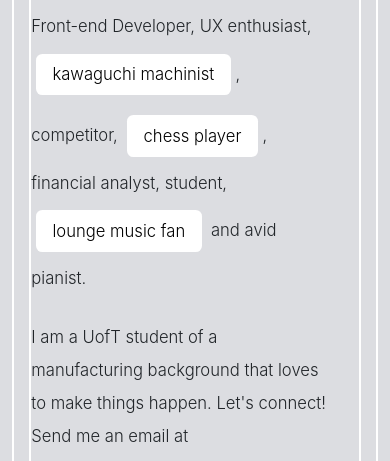
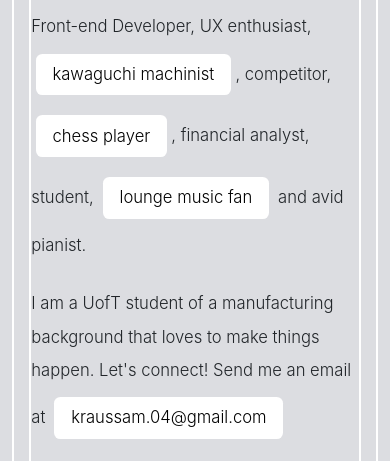
Before and after one commit to kraussam/Personal-Site, a plain HTML site: page index.html in a window 390 px wide. Shown: the part 351-812 px from the top of the page. Drawn offline with nearby package versions, Linux system fonts and the light colour scheme; a web font is replaced by a local one.

Commit message:
Hi
Hello

```diff
--- a/css/styles.css
+++ b/css/styles.css
@@ -39,11 +39,19 @@ p {
 	font-weight: 300;
 }
 
+.width {
+	max-width: 90%;
+
+}
 @media screen and (max-width: 600px) {
   p {
   	font-size: 2em;
   }
+  .width {
+  	max-width: 100%;
+  }
 }
+
 
 
 
--- a/index.html
+++ b/index.html
@@ -65,7 +65,7 @@
          <!-- Basic Sidebar -->
           <div class="col-md-11">
             <article class="intro-article">
-              <div style="max-width: 90%; margin-left: ">
+              <div class="width">
               <h1> Hi! I'm Andres Krauss</h1>
 
               <p> Front-end Developer, UX enthusiast, <a href ="" class="button-link">kawaguchi machinist</a>, competitor, <a href="" class="button-link"> chess player</a>, financial analyst, student, <a href ="" class="button-link">lounge music fan</a> and avid pianist. </p>
```
